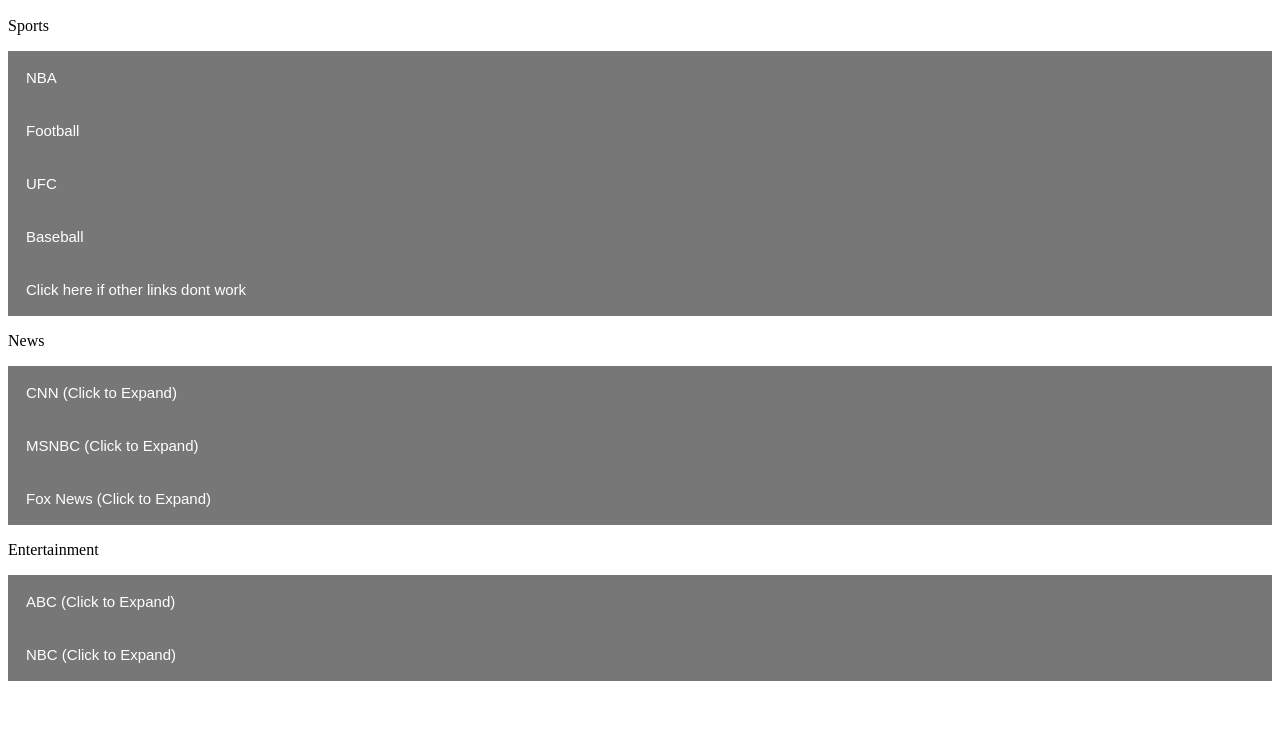
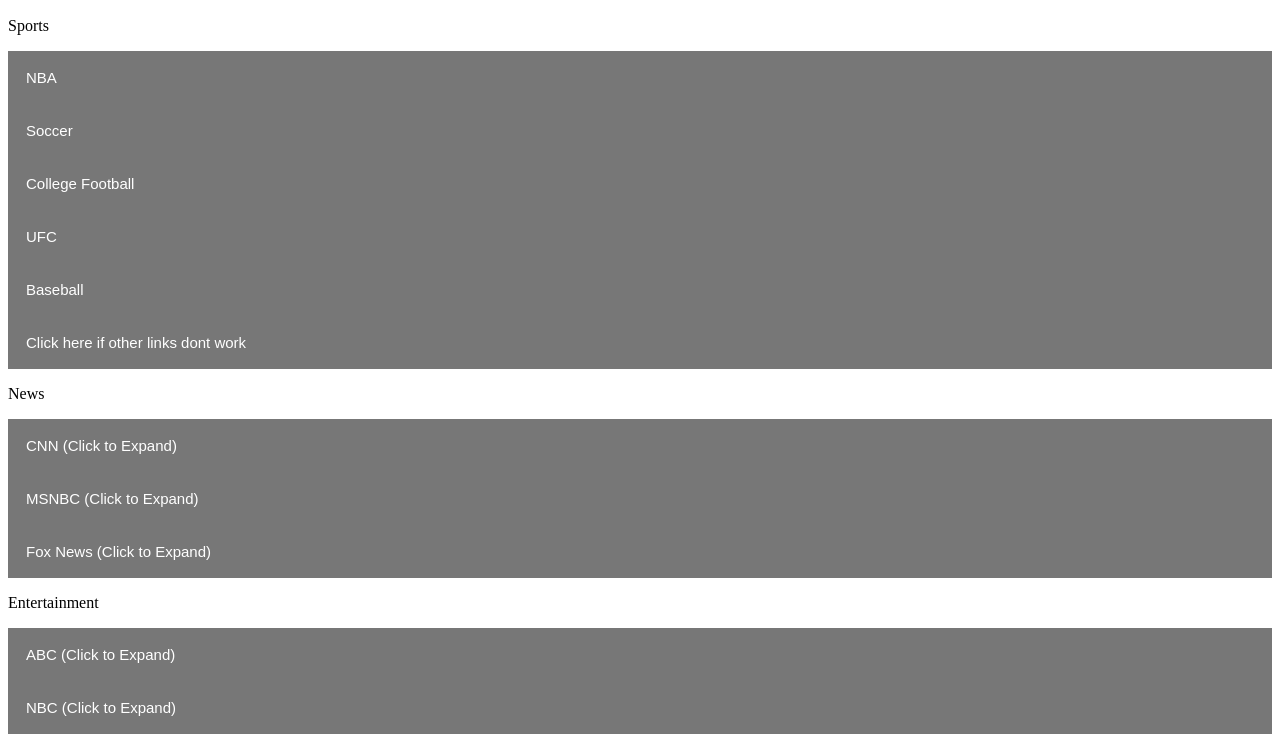
Before and after one commit to sakshamkashyap/livetv, a plain HTML site: page index.html in a window 1280 px wide. Shown: the part 50-800 px from the top of the page. Drawn offline with Linux system fonts and the light colour scheme.

Commit message:
Added some new links

```diff
--- a/index.html
+++ b/index.html
@@ -35,7 +35,8 @@
 
 <p>Sports</p>
 <button type="button" class="collapsible" onclick="window.location.href = 'https://nbabite.com/';">NBA</button>
-<button type="button" class="collapsible" onclick="window.location.href = 'https://live.footybite.com/';">Football</button>
+<button type="button" class="collapsible" onclick="window.location.href = 'https://redit1.soccerstreams.net/';">Soccer</button>
+  <button type="button" class="collapsible" onclick="window.location.href = 'http://buffstream.io/cfbstreams/';">College Football</button>
 <button type="button" class="collapsible" onclick="window.location.href = 'http://buffstream.io/mmastreams';">UFC</button>
 <button type="button" class="collapsible" onclick="window.location.href = 'http://buffstream.io/mlbstreams';">Baseball</button>
 <button type="button" class="collapsible">Click here if other links dont work</button>
```
